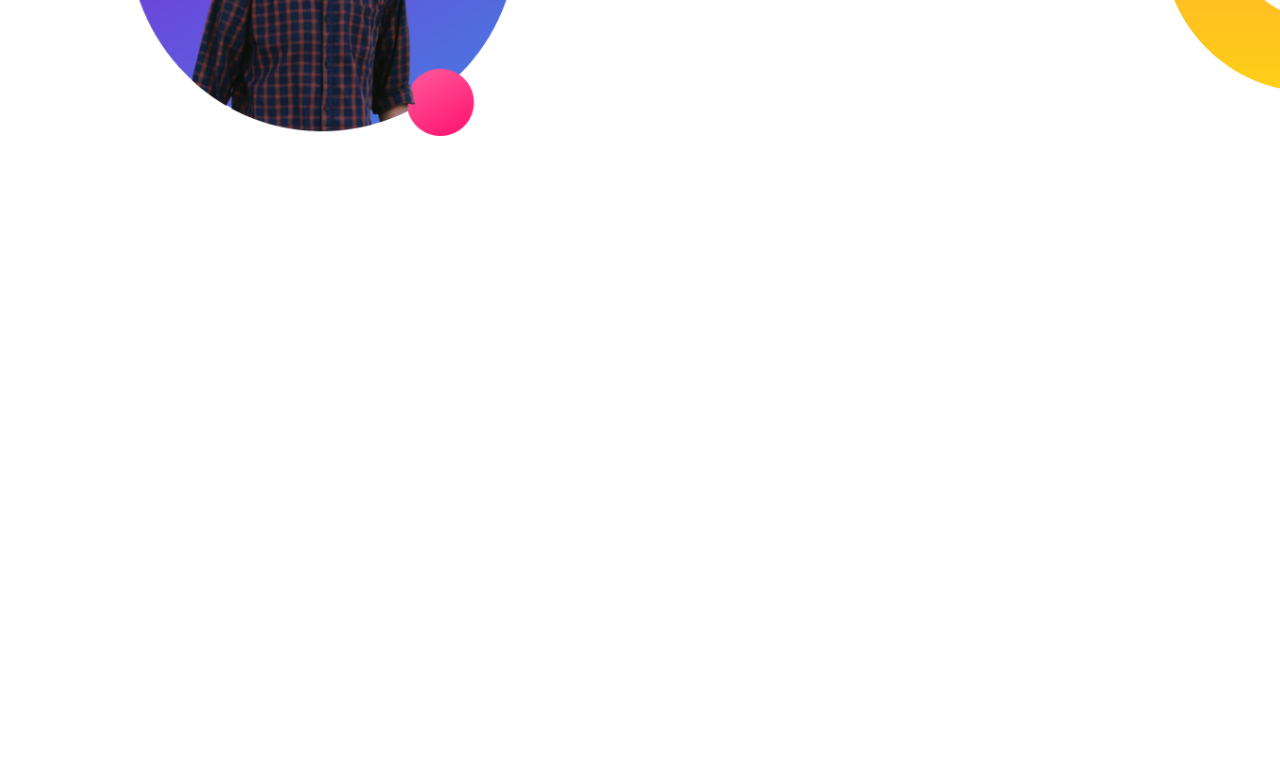
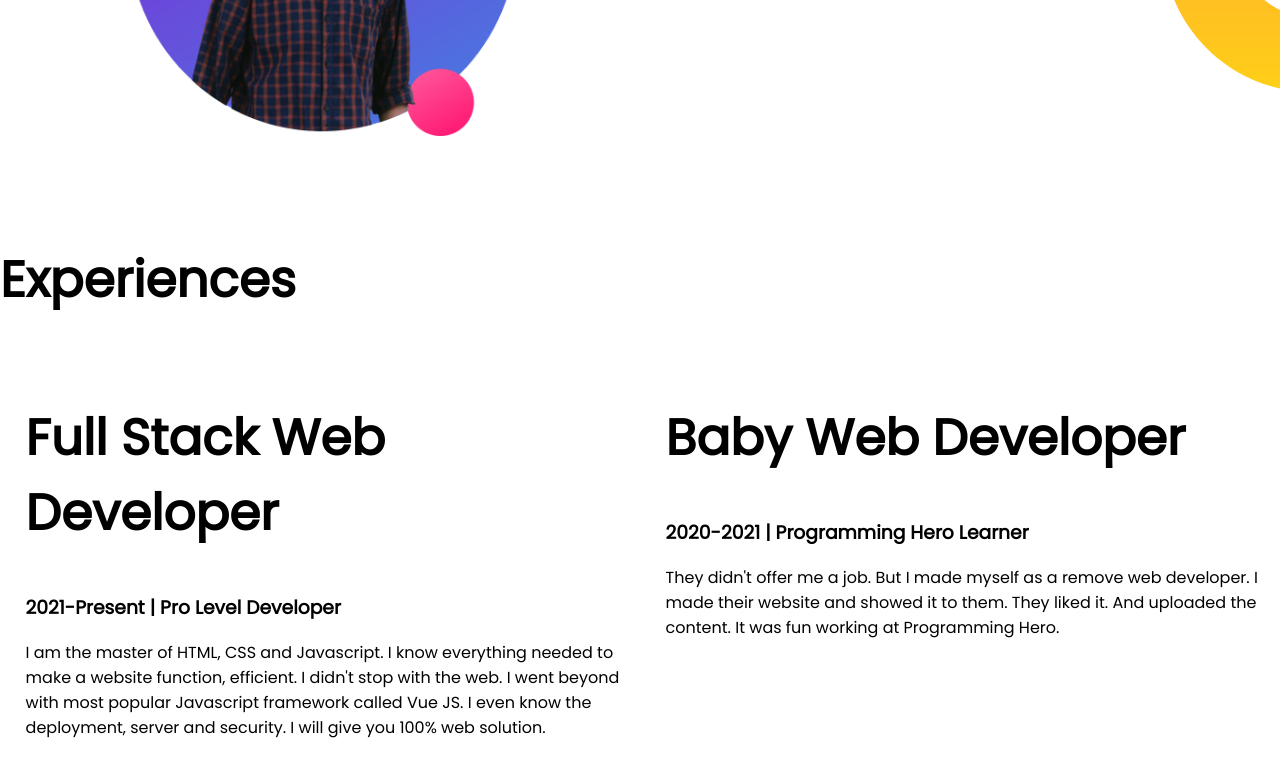
Before and after one commit to jaber996/developer-portfolio, a plain HTML site: page index.html in a window 1280 px wide. Shown: the part 821-1597 px from the top of the page. Before the commit the page ends 1064 px from the top, so only its background shows below. Drawn offline with Linux system fonts and the light colour scheme.

Commit message:
added experience

```diff
--- a/index.html
+++ b/index.html
@@ -11,7 +11,7 @@
     <link rel="stylesheet" href="style.css">
 </head>
 <body>
-    <section class="top-banner">
+    <section class="top-banner flexibe-container ">
         <div class="half-width">
             <h1>Welcome To</h1>
         <h1><span  class="orange-color">Peter Parkar</span> World!</h1>
@@ -24,7 +24,7 @@
         </div>
     </section>
 
-    <section class="dream-big">
+    <section class="dream-big flexibe-container">
         <div class="half-width">
             <img src="images/image 12 (4).png" alt="">
         </div>
@@ -35,5 +35,21 @@
             <a class="link-button" target="-blank" href="">DOWNLOAD RESUME</a>
         </div>
     </section>
+
+    <section class="experience-area">
+        <h1>Experiences</h1>
+        <div class="flexibe-container">
+            <div class="half-width">
+                <h1>Full Stack Web Developer</h1>
+                <h3>2021-Present | Pro Level Developer</h3>
+                <p>I am the master of HTML, CSS and Javascript. I know everything needed to make a website function, efficient. I didn't stop with the web. I went beyond with most popular Javascript framework called Vue JS. I even know the deployment, server and security. I will give you 100% web solution.</p>
+            </div>
+            <div class="half-width">
+                <h1>Baby Web Developer</h1>
+                <h3>2020-2021 | Programming Hero Learner</h3>
+                <p>They didn't offer me a job. But I made myself as a remove web developer. I made their website and showed it to them. They liked it. And uploaded the content. It was fun working at Programming Hero.</p>
+            </div>
+        </div>
+    </section>
 </body>
 </html>
--- a/style.css
+++ b/style.css
@@ -8,7 +8,7 @@ h1{
 .orange-color{
     color: orange;
 }
-section{
+.flexibe-container{
     display: flex;
     margin-bottom: 100px;
 }
```
